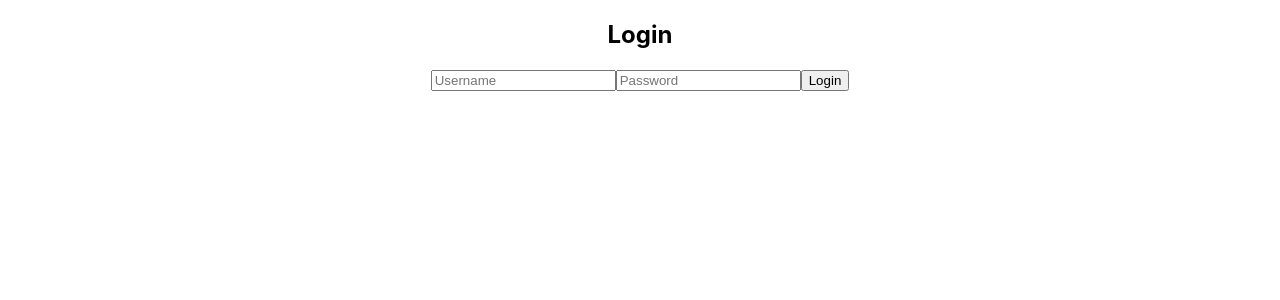
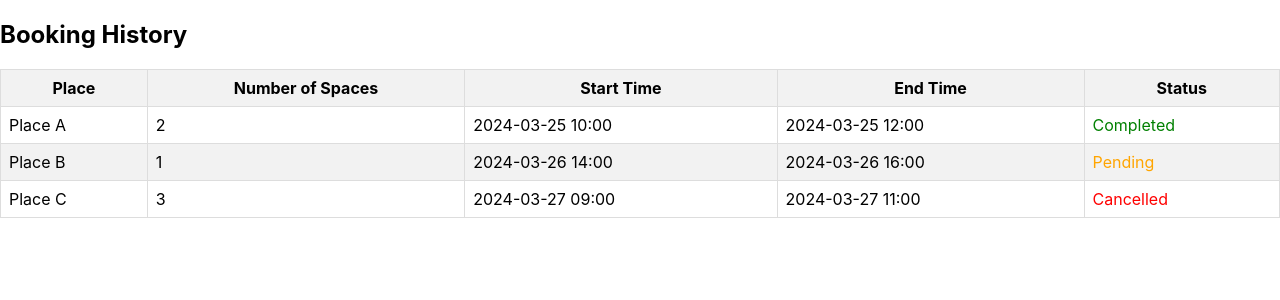
Before and after one commit to Memephix/parking, a React (Create React App) app: page /history in a window 1280 px wide. Shown: the top 300 px of the page. Built offline with nearby package versions, Linux system fonts and the light colour scheme.

Commit message:
edit history

```diff
--- a/src/App.css
+++ b/src/App.css
@@ -1,38 +1,37 @@
-.App {
-  text-align: center;
+.history-container {
+  margin-top: 20px;
 }
 
-.App-logo {
-  height: 40vmin;
-  pointer-events: none;
+.history-table {
+  width: 100%;
+  border-collapse: collapse;
 }
 
-@media (prefers-reduced-motion: no-preference) {
-  .App-logo {
-    animation: App-logo-spin infinite 20s linear;
-  }
+.history-table th, .history-table td {
+  border: 1px solid #ddd;
+  padding: 8px;
 }
 
-.App-header {
-  background-color: #282c34;
-  min-height: 100vh;
-  display: flex;
-  flex-direction: column;
-  align-items: center;
-  justify-content: center;
-  font-size: calc(10px + 2vmin);
-  color: white;
+.history-table th {
+  background-color: #f2f2f2;
 }
 
-.App-link {
-  color: #61dafb;
+.history-table tr:nth-child(even) {
+  background-color: #f2f2f2;
 }
 
-@keyframes App-logo-spin {
-  from {
-    transform: rotate(0deg);
-  }
-  to {
-    transform: rotate(360deg);
-  }
+.history-table tr:hover {
+  background-color: #ddd;
 }
+
+.status-completed {
+  color: green;
+}
+
+.status-pending {
+  color: orange;
+}
+
+.status-cancelled {
+  color: red;
+}
--- a/src/App.js
+++ b/src/App.js
@@ -9,7 +9,7 @@ import Booking from './Component/Booking';
 function App() {
   return (
     <div className="App">
-          <Login/>
+          <History/>
     </div>
   );
 }
--- a/src/Component/History.js
+++ b/src/Component/History.js
@@ -1,9 +1,46 @@
-import React from "react";
+import React, { useState, useEffect } from 'react';
 
-const History=()=>{
 
-    return(
-        <h1>History</h1>
-    );
+const History = () => {
+  const [bookingHistory, setBookingHistory] = useState([]);
+
+  useEffect(() => {
+
+    const mockBookingData = [
+      { id: '1', place: 'Place A', numberOfSpaces: 2, startTime: '2024-03-25 10:00', endTime: '2024-03-25 12:00', status: 'Completed' },
+      { id: '2', place: 'Place B', numberOfSpaces: 1, startTime: '2024-03-26 14:00', endTime: '2024-03-26 16:00', status: 'Pending' },
+      { id: '3', place: 'Place C', numberOfSpaces: 3, startTime: '2024-03-27 09:00', endTime: '2024-03-27 11:00', status: 'Cancelled' },
+    ];
+    setBookingHistory(mockBookingData);
+  }, []);
+
+  return (
+    <div className="history-container">
+      <h2>Booking History</h2>
+      <table className="history-table">
+        <thead>
+          <tr>
+            <th>Place</th>
+            <th>Number of Spaces</th>
+            <th>Start Time</th>
+            <th>End Time</th>
+            <th>Status</th>
+          </tr>
+        </thead>
+        <tbody>
+          {bookingHistory.map((booking) => (
+            <tr key={booking.id}>
+              <td>{booking.place}</td>
+              <td>{booking.numberOfSpaces}</td>
+              <td>{booking.startTime}</td>
+              <td>{booking.endTime}</td>
+              <td className={`status-${booking.status.toLowerCase()}`}>{booking.status}</td>
+            </tr>
+          ))}
+        </tbody>
+      </table>
+    </div>
+  );
 };
+
 export default History;
```
